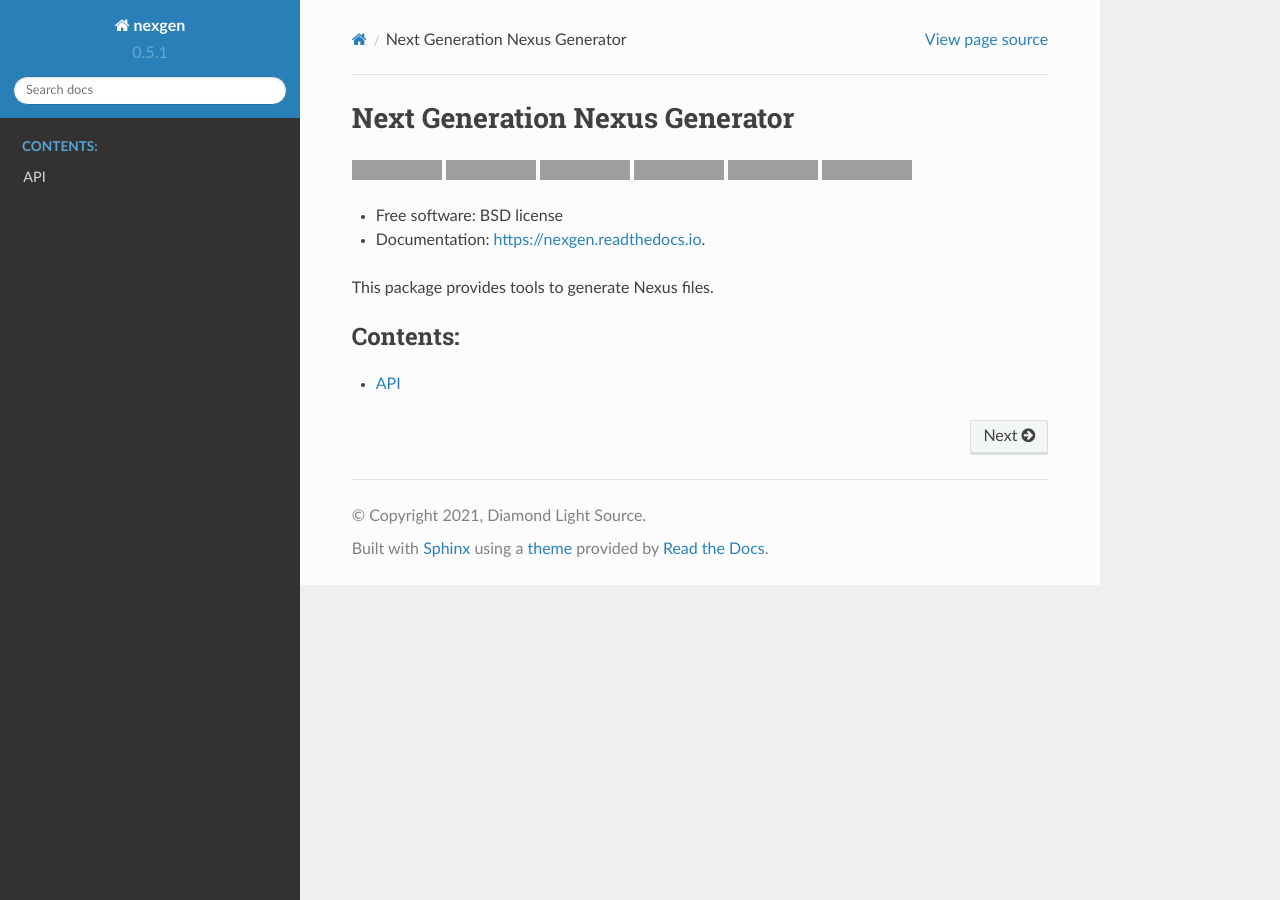
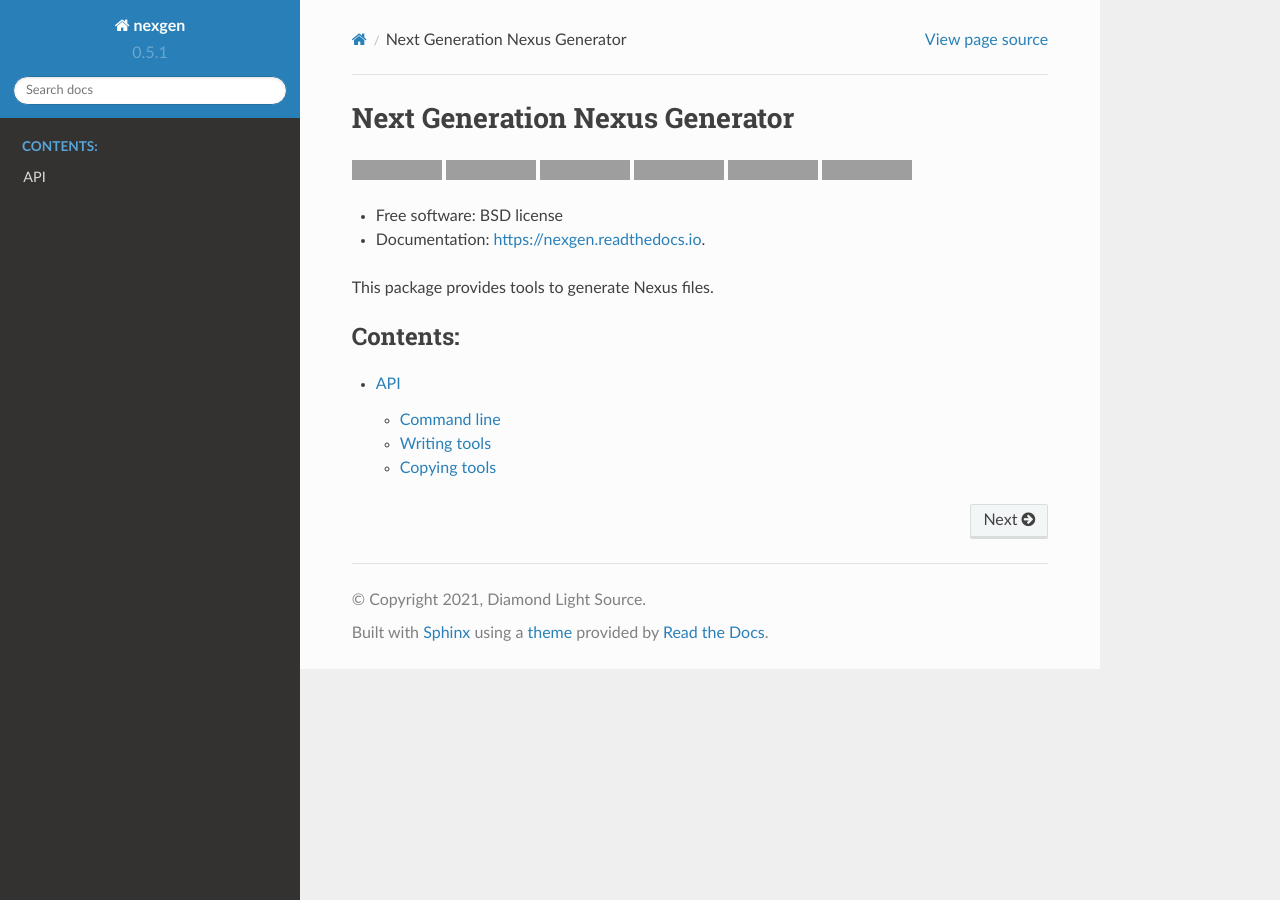
Before and after one commit to DiamondLightSource/nexgen, a Sphinx documentation site: the page built from docs/index.rst, in a window 1280 px wide, cut to the strip 0-900 px from the top of the page. Built offline with Sphinx 7.4.7 and the Read the Docs theme 2.0.0, drawn with Linux system fonts in a browser that asks for light colours; pages that are not in the unit, such as notebooks, are missing from menus; grey boxes are pictures that could not be loaded.

Commit message:
Add to docs

```diff
--- a/docs/api.rst
+++ b/docs/api.rst
@@ -5,3 +5,20 @@ API
 .. automodule:: nexgen
     :members:
     :show-inheritance:
+
+
+Command line
+------------
+
+
+
+Writing tools
+-------------
+
+.. autoclass:: nexgen.nxs_write
+    :members:
+
+Copying tools
+-------------
+
+.. autoclass:: nexgen.nxs_copy
```
